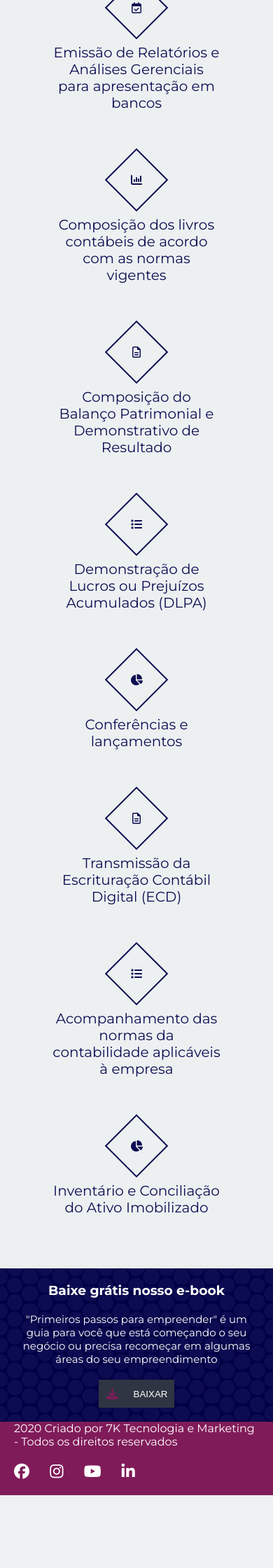
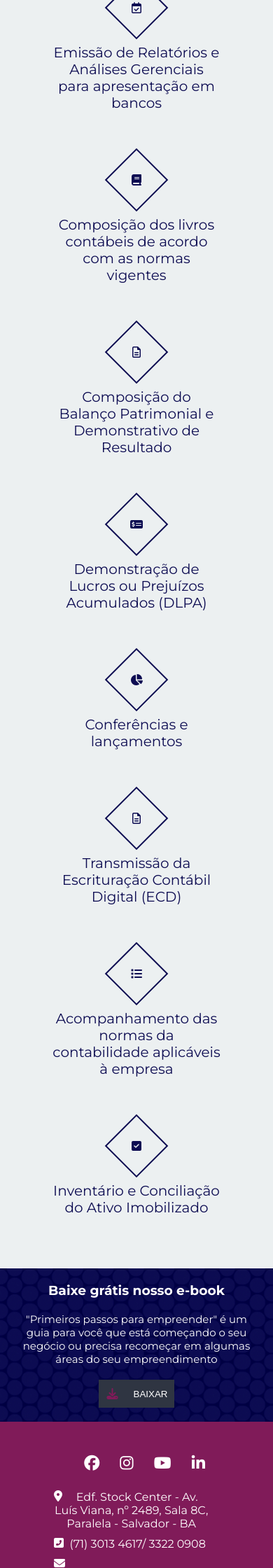
Before and after one commit to IngridCRodrigues/kaservicos, a PHP site: page /views/contabil.php in a window 390 px wide. Shown: the part 1440-3680 px from the top of the page at 70% size. Before the commit the page ends 3576 px from the top, so only its background shows below. Run offline with PHP 8.4, Linux system fonts and the light colour scheme; some libraries are stand-ins or nearby versions.

Commit message:
Adiciona mapa, ajusta responsividade

```diff
--- a/assets/css/style.css
+++ b/assets/css/style.css
@@ -204,6 +204,7 @@ section .divisor::after {
 	height: 100%;
 	background: url(../img/home.png) no-repeat;
 	background-size:cover;
+    background-position: center;
 	opacity: 0.3;
 	animation: anim 25s linear infinite;
 }
@@ -871,6 +872,7 @@ main {
 	background-size: cover;
 	padding: 40px 0;
 	background-attachment: fixed;
+	min-height:  90vh;
 
 }
 
@@ -937,12 +939,12 @@ textarea.contact-form-text {
 
 footer {
 	background: #801B59;
-	padding: 90px 0;
+	padding: 26px 0;
 }
 
 .footer-container {
 /*	max-width: 1300px;
-*/	margin: auto;
+*/	/*margin: auto;
 	padding: 0 20px;
 	display: flex;
 	justify-content: space-between;
@@ -950,6 +952,18 @@ footer {
 	flex-wrap: wrap-reverse;
 	color: white;
 	background-attachment: fixed;
+	min-height: 20vh;*/
+	    /* max-width: 1300px; */
+    margin: auto;
+    display: block;
+    flex-wrap: wrap-reverse;
+    color: white;
+    background-attachment: fixed;
+    max-height: 20vh;
+    padding-left: 72px;
+    padding-right: 72px;
+    max-width: 100%;
+    height: inherit;
 }
 
 .logo-footer {
@@ -958,6 +972,7 @@ footer {
 
 .social-media {
 	margin: 20px 0;
+	float: right;
 }
 
 .social-media a {
@@ -1435,6 +1450,12 @@ a {
 }
 
 
+.container-t .box-t {
+	margin: auto;
+	min-height: 250px;
+}
+
+
 @media screen and (max-width: 960px) {
 	.box-single {
 		width: 50%;
@@ -1460,6 +1481,9 @@ a {
 		width: 100%;
 	}
 
+	.container-t .box-t {
+		width: 100%;
+	}
 }
 
 .container-b form h4 {
@@ -1470,3 +1494,104 @@ a {
 	color: #25D366;
 
 }
+
+
+/*FOOTER*/
+
+
+
+.icons-footer {
+	padding: 5px;
+	float: left;
+	display: block;
+	width: 80%;
+}
+
+.icons-text {
+	float: left;
+	margin-right: 4px;
+}
+
+.right-col {
+	float: right;
+	width: 50%;
+	display: block;
+}
+
+.left-col {
+	float: left;
+	width: 50%;
+}
+
+.contact-divs {
+	float: left;
+	width: 50%;
+}
+
+.contact-divs-map {
+	float: right;
+	width: 50%;
+}
+
+.contact-divs-map iframe {
+	width: 90%;
+	min-height: 400px;
+	padding:  20px;
+	max-height: 80vh;
+}
+
+
+/*RESPONSIVIDADE */
+
+
+@media screen and (max-width: 700px) {
+
+	.footer-container {
+		min-height: 26vh;
+	}
+
+	.right-col {
+		min-width: 100%;
+	}
+
+	.left-col {
+		min-width: 100%;
+		text-align: center;
+	}
+
+	.contact-section {
+		height: 171vh;
+	}
+
+	.contact-divs, .contact-divs-map {
+		width: 100%;
+	}
+
+}
+
+
+@media screen and (max-width: 414px) {
+
+	.footer-container {
+		min-height: 35vh;
+	}
+
+	.icons-footer {
+		width: 90%;
+	}
+
+	.header img {
+		height: 60%;
+	}
+
+	.button-proposal {
+		width: 100px;
+		height: 60%;
+	}
+}
+
+@media screen and (max-width: 600px) {
+	.footer-container {
+		min-height: 45vh;
+	}
+}
--- a/includes/footer.inc
+++ b/includes/footer.inc
@@ -1,16 +1,32 @@
-
-		<footer class="footer-container">
-			<div class="left-col">
-				<!-- <img class="logo-footer" src="assets/img/logo.png" alt="KA Serviços Contábeis"> -->
+<footer class="footer-container">
+			<div class="right-col">
+				<!-- <img class="logo-footer" src="../assets/img/logo.png" alt="KA Serviços Contábeis"> -->
 				<div class="social-media">
 					<a href="https://www.facebook.com/kaservicoscontabeis" target="_blank"><i class="fab fa-facebook"></i></a>
 					<a href="https://www.instagram.com/kaservicos" target="_blank"><i class="fab fa-instagram"></i></a>
 					<a href="https://www.youtube.com/channel/UCC3AT3cECO7uCRu7gdoyVhw" target="_blank"><i class="fab fa-youtube"></i></a>
 					<a href="https://www.linkedin.com.br/company/kaservicos" target="_blank"><i class="fab fa-linkedin-in"></i></a>
 				</div>
+
+
 			</div>
 
-			<div class="right-col"></div>
-			<p class="rights-text"> 2020 Criado por 7K Tecnologia e Marketing - Todos os direitos reservados
-				</p>
+			<div class="left-col">
+			<div class="rights-text">
+				<div class="icons-footer">
+					<i class="fas fa-map-marker-alt icons-text"></i><p> Edf. Stock Center - Av. Luís Viana, nº 2489, Sala 8C, Paralela - Salvador - BA</p>
+				</div>
+				<div class="icons-footer">
+					<i class="fas fa-phone-square-alt icons-text"></i><p>(71) 3013 4617/ 3322 0908</p>
+				</div>
+				<div class="icons-footer">
+					<i class="fas fa-envelope icons-text"></i><p> contato@kaservicos.com.br</p>
+				</div>
+				<div class="icons-footer">
+					<i class="fas fa-clock icons-text"></i><p> Atendimento: 8h às 18h</p>
+				</div>
+
+
+			</div>
+			</div>
 		</footer>
--- a/views/contabil.php
+++ b/views/contabil.php
@@ -58,7 +58,7 @@
 
 				<div class="box-single">
 					<div class="single-icon">
-						<i class="fa fa-bar-chart"></i>
+						<i class="fas fa-book"></i>
 					</div>
 					<div class="title-single">Composição dos livros contábeis de acordo com as normas vigentes</div>
 				</div>
@@ -72,7 +72,7 @@
 
 				<div class="box-single">
 					<div class="single-icon">
-						<i class="fa fa-list"></i>
+						<i class="fas fa-money-check-alt"></i>
 					</div>
 					<div class="title-single">Demonstração de Lucros ou Prejuízos Acumulados (DLPA) </div>
 				</div>
@@ -100,7 +100,7 @@
 
 				<div class="box-single">
 					<div class="single-icon">
-						<i class="fa fa-pie-chart"></i>
+						<i class="fas fa-check-square"></i>
 					</div>
 					<div class="title-single">Inventário e Conciliação do Ativo Imobilizado</div>
 				</div>
```
Also changed, not shown: views/index.php (+8 -17 lines).
